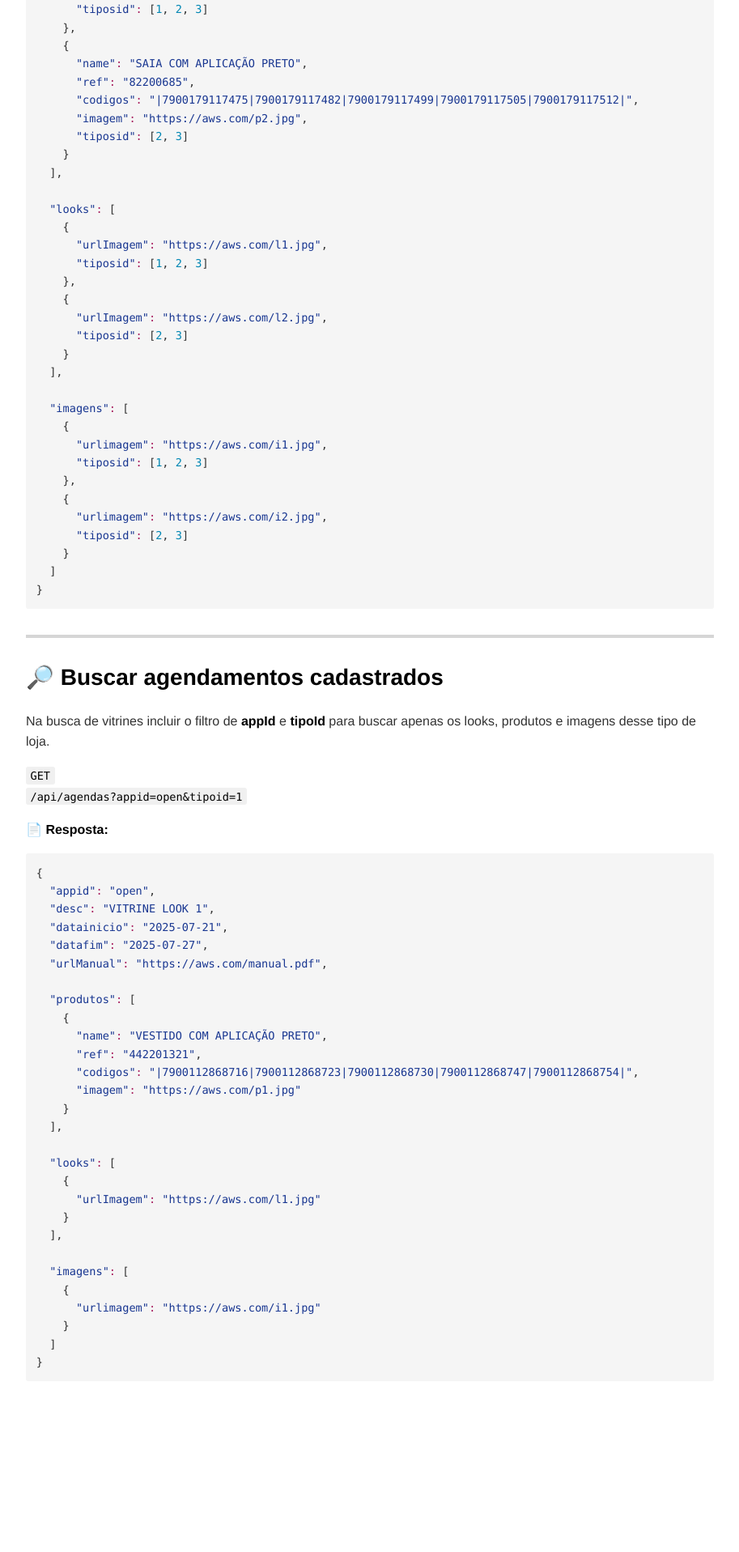
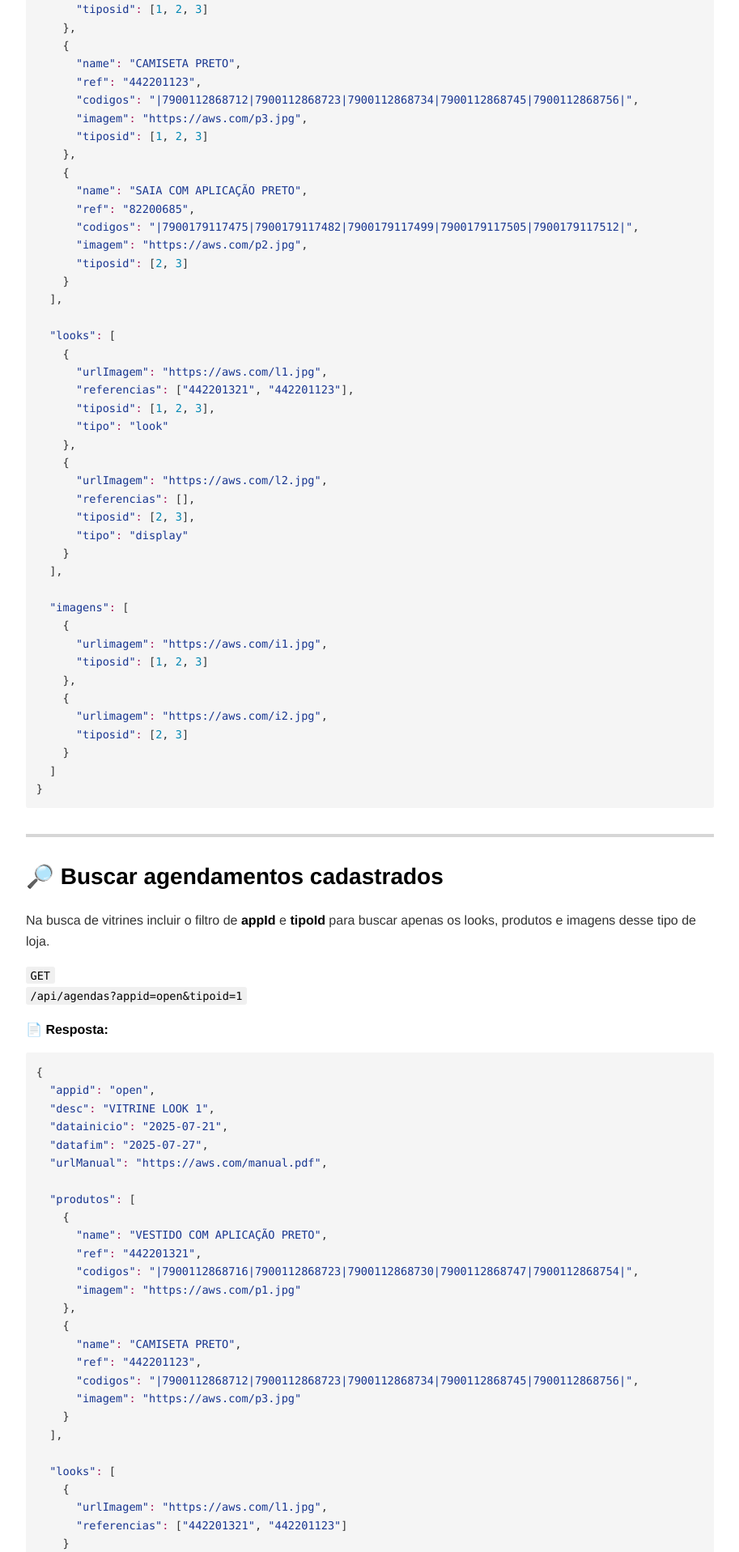
Before and after one commit to LeonardoNoroWidelab/PoliticaPrivacidade, a plain HTML site: page apis/vitrine.html in a window 1280 px wide. Shown: the part 710-2627 px from the top of the page at 81% size, without its empty margins (183-1096 px from the left). Before the commit the page ends 2464 px from the top, so only its background shows below. Drawn offline with nearby package versions, Linux system fonts and the light colour scheme.

Commit message:
Ajuste nas APIs do Vitrine

```diff
--- a/apis/vitrine.html
+++ b/apis/vitrine.html
@@ -47,6 +47,13 @@
       <span class="token property">"tiposid"</span><span class="token operator">:</span> <span class="token punctuation">[</span><span class="token number">1</span><span class="token punctuation">,</span> <span class="token number">2</span><span class="token punctuation">,</span> <span class="token number">3</span><span class="token punctuation">]</span>
     <span class="token punctuation">}</span><span class="token punctuation">,</span>
     <span class="token punctuation">{</span>
+      <span class="token property">"name"</span><span class="token operator">:</span> <span class="token string">"CAMISETA PRETO"</span><span class="token punctuation">,</span>
+      <span class="token property">"ref"</span><span class="token operator">:</span> <span class="token string">"442201123"</span><span class="token punctuation">,</span>
+      <span class="token property">"codigos"</span><span class="token operator">:</span> <span class="token string">"|7900112868712|7900112868723|7900112868734|7900112868745|7900112868756|"</span><span class="token punctuation">,</span>
+      <span class="token property">"imagem"</span><span class="token operator">:</span> <span class="token string">"https://aws.com/p3.jpg"</span><span class="token punctuation">,</span>
+      <span class="token property">"tiposid"</span><span class="token operator">:</span> <span class="token punctuation">[</span><span class="token number">1</span><span class="token punctuation">,</span> <span class="token number">2</span><span class="token punctuation">,</span> <span class="token number">3</span><span class="token punctuation">]</span>
+    <span class="token punctuation">}</span><span class="token punctuation">,</span>
+    <span class="token punctuation">{</span>
       <span class="token property">"name"</span><span class="token operator">:</span> <span class="token string">"SAIA COM APLICAÇÃO PRETO"</span><span class="token punctuation">,</span>
       <span class="token property">"ref"</span><span class="token operator">:</span> <span class="token string">"82200685"</span><span class="token punctuation">,</span>
       <span class="token property">"codigos"</span><span class="token operator">:</span> <span class="token string">"|7900179117475|7900179117482|7900179117499|7900179117505|7900179117512|"</span><span class="token punctuation">,</span>
@@ -58,11 +65,15 @@
   <span class="token property">"looks"</span><span class="token operator">:</span> <span class="token punctuation">[</span>
     <span class="token punctuation">{</span>
       <span class="token property">"urlImagem"</span><span class="token operator">:</span> <span class="token string">"https://aws.com/l1.jpg"</span><span class="token punctuation">,</span>
-      <span class="token property">"tiposid"</span><span class="token operator">:</span> <span class="token punctuation">[</span><span class="token number">1</span><span class="token punctuation">,</span> <span class="token number">2</span><span class="token punctuation">,</span> <span class="token number">3</span><span class="token punctuation">]</span>
+      <span class="token property">"referencias"</span><span class="token operator">:</span> <span class="token punctuation">[</span><span class="token string">"442201321"</span><span class="token punctuation">,</span> <span class="token string">"442201123"</span><span class="token punctuation">]</span><span class="token punctuation">,</span>
+      <span class="token property">"tiposid"</span><span class="token operator">:</span> <span class="token punctuation">[</span><span class="token number">1</span><span class="token punctuation">,</span> <span class="token number">2</span><span class="token punctuation">,</span> <span class="token number">3</span><span class="token punctuation">]</span><span class="token punctuation">,</span>
+      <span class="token property">"tipo"</span><span class="token operator">:</span> <span class="token string">"look"</span>
     <span class="token punctuation">}</span><span class="token punctuation">,</span>
     <span class="token punctuation">{</span>
       <span class="token property">"urlImagem"</span><span class="token operator">:</span> <span class="token string">"https://aws.com/l2.jpg"</span><span class="token punctuation">,</span>
-      <span class="token property">"tiposid"</span><span class="token operator">:</span> <span class="token punctuation">[</span><span class="token number">2</span><span class="token punctuation">,</span> <span class="token number">3</span><span class="token punctuation">]</span>
+      <span class="token property">"referencias"</span><span class="token operator">:</span> <span class="token punctuation">[</span><span class="token punctuation">]</span><span class="token punctuation">,</span>
+      <span class="token property">"tiposid"</span><span class="token operator">:</span> <span class="token punctuation">[</span><span class="token number">2</span><span class="token punctuation">,</span> <span class="token number">3</span><span class="token punctuation">]</span><span class="token punctuation">,</span>
+      <span class="token property">"tipo"</span><span class="token operator">:</span> <span class="token string">"display"</span>
     <span class="token punctuation">}</span>
   <span class="token punctuation">]</span><span class="token punctuation">,</span>
 
@@ -96,12 +107,19 @@
       <span class="token property">"ref"</span><span class="token operator">:</span> <span class="token string">"442201321"</span><span class="token punctuation">,</span>
       <span class="token property">"codigos"</span><span class="token operator">:</span> <span class="token string">"|7900112868716|7900112868723|7900112868730|7900112868747|7900112868754|"</span><span class="token punctuation">,</span>
       <span class="token property">"imagem"</span><span class="token operator">:</span> <span class="token string">"https://aws.com/p1.jpg"</span>
+    <span class="token punctuation">}</span><span class="token punctuation">,</span>
+    <span class="token punctuation">{</span>
+      <span class="token property">"name"</span><span class="token operator">:</span> <span class="token string">"CAMISETA PRETO"</span><span class="token punctuation">,</span>
+      <span class="token property">"ref"</span><span class="token operator">:</span> <span class="token string">"442201123"</span><span class="token punctuation">,</span>
+      <span class="token property">"codigos"</span><span class="token operator">:</span> <span class="token string">"|7900112868712|7900112868723|7900112868734|7900112868745|7900112868756|"</span><span class="token punctuation">,</span>
+      <span class="token property">"imagem"</span><span class="token operator">:</span> <span class="token string">"https://aws.com/p3.jpg"</span>
     <span class="token punctuation">}</span>
   <span class="token punctuation">]</span><span class="token punctuation">,</span>
 
   <span class="token property">"looks"</span><span class="token operator">:</span> <span class="token punctuation">[</span>
     <span class="token punctuation">{</span>
-      <span class="token property">"urlImagem"</span><span class="token operator">:</span> <span class="token string">"https://aws.com/l1.jpg"</span>
+      <span class="token property">"urlImagem"</span><span class="token operator">:</span> <span class="token string">"https://aws.com/l1.jpg"</span><span class="token punctuation">,</span>
+      <span class="token property">"referencias"</span><span class="token operator">:</span> <span class="token punctuation">[</span><span class="token string">"442201321"</span><span class="token punctuation">,</span> <span class="token string">"442201123"</span><span class="token punctuation">]</span>
     <span class="token punctuation">}</span>
   <span class="token punctuation">]</span><span class="token punctuation">,</span>
 
```
